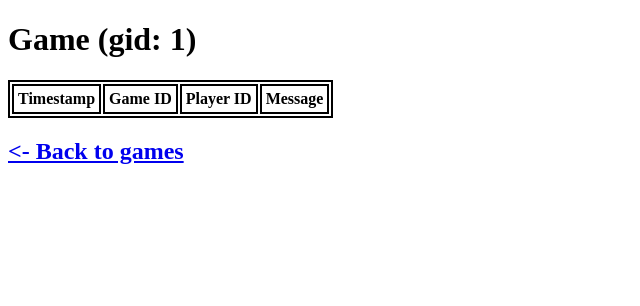
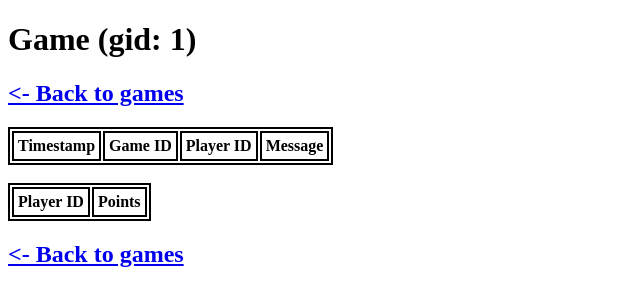
Before and after one commit to LittleBigKiller/sysop-slowo, a Flask app: page /game/1 in a window 1280 px wide. Shown: the top 306 px of the page, without its empty margins (0-640 px from the left). Run offline with Flask 2, Linux system fonts and the light colour scheme; lists and menus that the app fills with data are empty.

Commit message:
Lepsza podstrona pojedynczej gry

```diff
--- a/ct8/aplikacja.py
+++ b/ct8/aplikacja.py
@@ -81,16 +81,26 @@ def game(gameid):
     DB_CUR.execute("SELECT * FROM games WHERE gid = ?", [gameid])
     data = DB_CUR.fetchall()
 
-    dicts = []
+    games = []
     for entry in data:
         new_dict = {}
         new_dict["timestamp"] = entry[1]
         new_dict["gid"] = entry[2]
         new_dict["pid"] = entry[3]
         new_dict["message"] = entry[4]
-        dicts.append(new_dict)
+        games.append(new_dict)
 
-    return render_template("game.html", gid=gameid, games=dicts)
+    DB_CUR.execute("SELECT pid,points FROM players WHERE gid = ?", [gameid])
+    data = DB_CUR.fetchall()
+
+    players = []
+    for entry in data:
+        new_dict = {}
+        new_dict["pid"] = entry[0]
+        new_dict["points"] = entry[1]
+        players.append(new_dict)
+
+    return render_template("game.html", gid=gameid, games=games, players=players)
 
 
 # @app.route("/players")
--- a/ct8/templates/game.html
+++ b/ct8/templates/game.html
@@ -22,6 +22,7 @@
 
 <body>
   <h1>Game (gid: {{gid}})</h1>
+  <h2><a href="/games">&lt;- Back to games</a></h2>
   <table>
     <tr>
       <th>Timestamp</th>
@@ -42,6 +43,19 @@
     </tr>
     {% endfor %}
   </table>
+  <br />
+  <table>
+    <tr>
+      <th>Player ID</th>
+      <th>Points</th>
+    </tr>
+    {% for player in players %}
+    <tr>
+      <td><a href="/player/{{player.pid}}">{{player.pid}}</a></td>
+      <td>{{player.points}}</td>
+    </tr>
+    {% endfor %}
+  </table>
   <h2><a href="/games">&lt;- Back to games</a></h2>
 
 </body>
```
